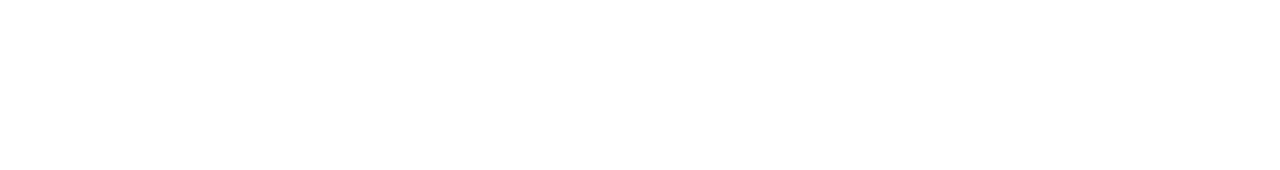
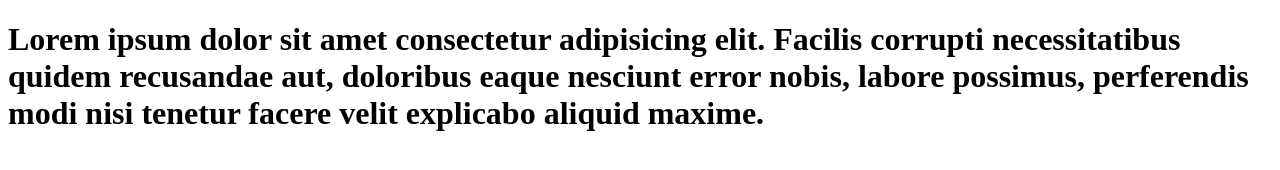
Before and after one commit to ivan060889/oipc, a plain HTML site: page nosotro.html in a window 1280 px wide. Drawn offline with Linux system fonts and the light colour scheme.

Commit message:
segundo commit

```diff
--- a/nosotro.html
+++ b/nosotro.html
@@ -7,6 +7,6 @@
     <title>Document</title>
 </head>
 <body>
-
+    <h1>Lorem ipsum dolor sit amet consectetur adipisicing elit. Facilis corrupti necessitatibus quidem recusandae aut, doloribus eaque nesciunt error nobis, labore possimus, perferendis modi nisi tenetur facere velit explicabo aliquid maxime.</h1>
 </body>
 </html>
```
